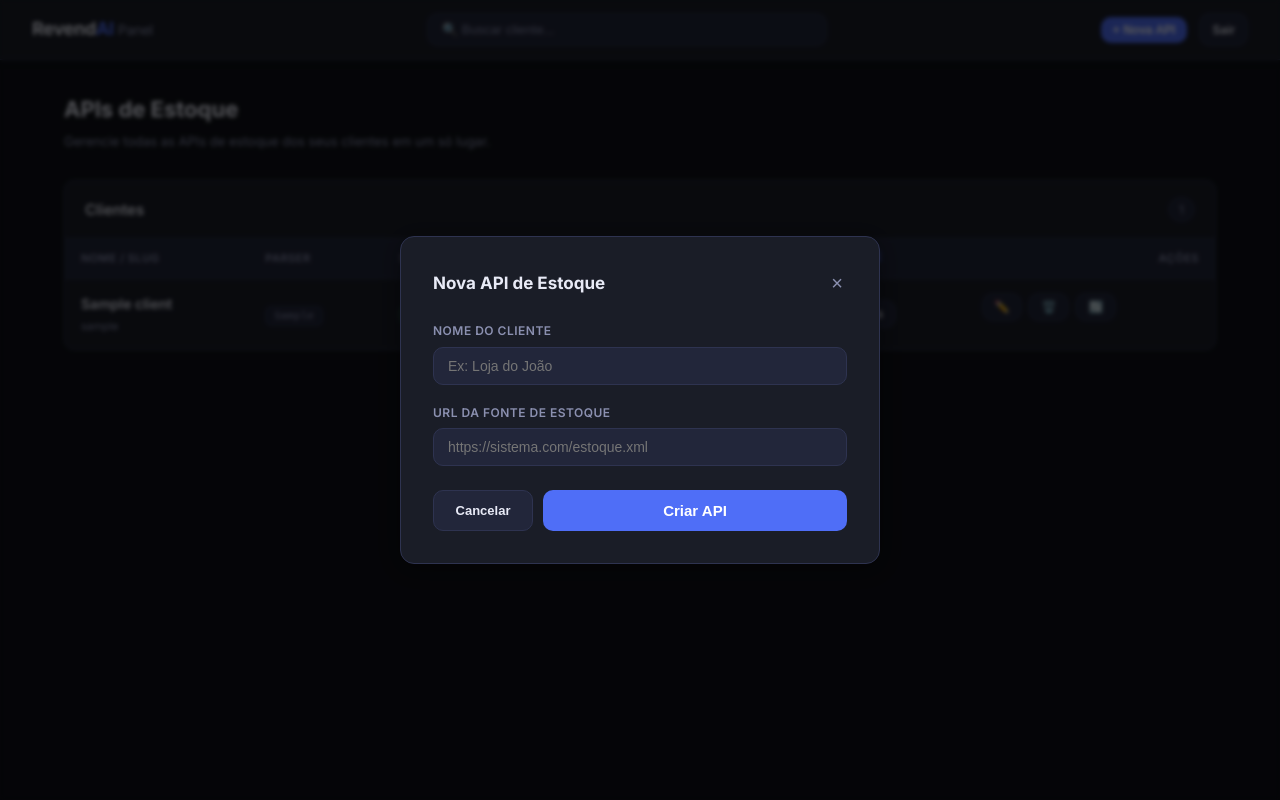
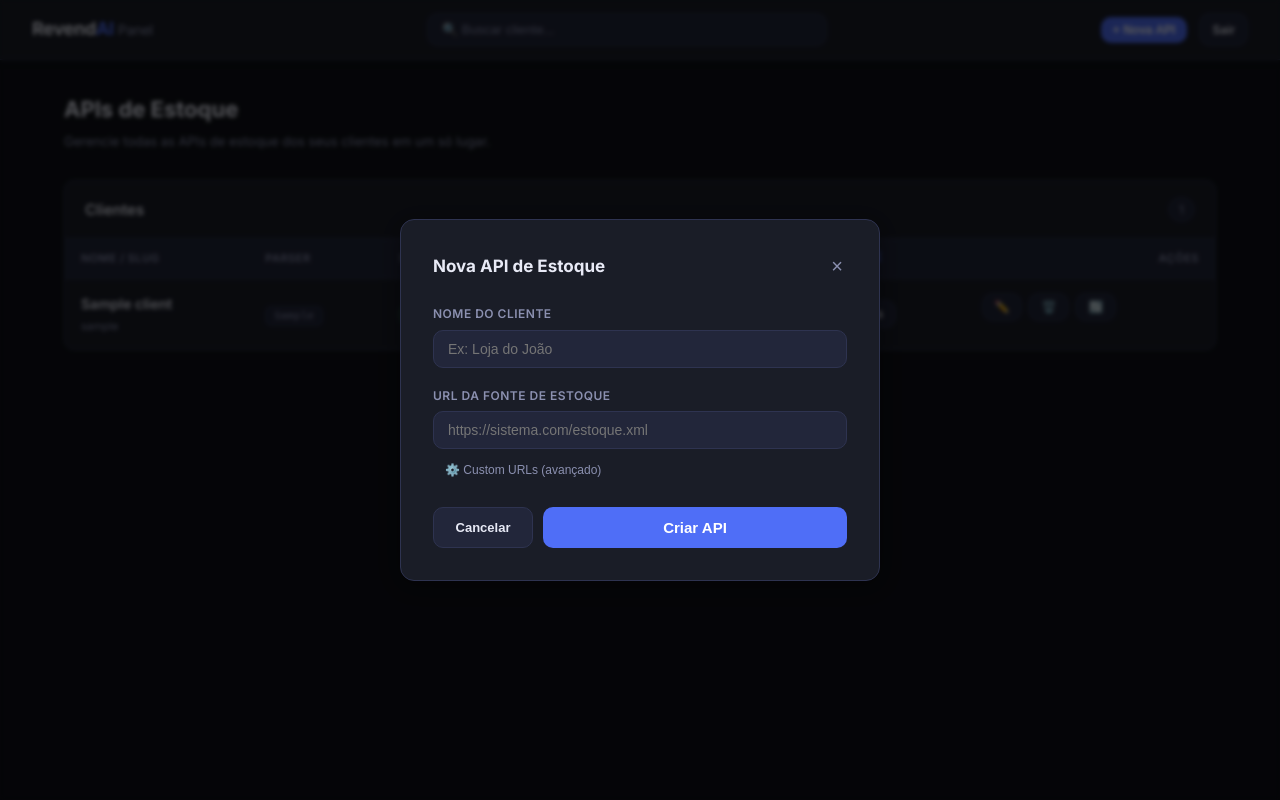
Before and after one commit to AioliaTech/sistemaapi, a FastAPI app: template templates/dashboard.html in a window 1280 px wide, after a click on "+ Nova API". Run offline with FastAPI, Linux system fonts and the light colour scheme; the template is opened without the code that fills it: most values are stand-ins (such as "Sample title", 1, 10 or a date in 2020); parts of the project's set-up code (start-up, migrations or seed data) failed here and were passed over.

Commit message:
feat: adiciona suporte a Custom URLs e ordenação alfabética

```diff
--- a/main.py
+++ b/main.py
@@ -58,10 +58,12 @@ def on_shutdown():
 class CreateClientRequest(BaseModel):
     name: str
     source_url: str
+    custom_urls: Optional[str] = None
 
 class UpdateClientRequest(BaseModel):
     name: str
     source_url: str
+    custom_urls: Optional[str] = None
 
 # ─── Auth routes ──────────────────────────────────────────────────────────────
 
@@ -167,6 +169,7 @@ def admin_create_client(body: CreateClientRequest, _auth=Depends(require_api_aut
     client = client_manager.create_client(
         name=body.name.strip(),
         source_url=body.source_url.strip(),
+        custom_urls=body.custom_urls.strip() if body.custom_urls else None,
     )
     # Schedule and trigger immediate fetch
     scheduler.add_client_job(client.id, run_now=True)
@@ -188,6 +191,7 @@ def admin_update_client(
         client_id=client_id,
         name=body.name.strip(),
         source_url=body.source_url.strip(),
+        custom_urls=body.custom_urls.strip() if body.custom_urls else None,
     )
     if not client:
         raise HTTPException(status_code=404, detail="Cliente não encontrado")
--- a/static/app.js
+++ b/static/app.js
@@ -198,6 +198,15 @@ function updateCount(delta) {
   }
 }
 
+// ─── Toggle Custom URLs ───────────────────────────────────────────────────────
+
+function toggleCustomUrls(mode) {
+  const section = document.getElementById(`custom-urls-${mode}`);
+  if (section) {
+    section.style.display = section.style.display === 'none' ? 'block' : 'none';
+  }
+}
+
 // ─── Create API ───────────────────────────────────────────────────────────────
 
 document.getElementById('form-create')?.addEventListener('submit', async (e) => {
@@ -205,6 +214,7 @@ document.getElementById('form-create')?.addEventListener('submit', async (e) =>
   const btn = e.target.querySelector('[type=submit]');
   const name = document.getElementById('create-name').value.trim();
   const source_url = document.getElementById('create-url').value.trim();
+  const custom_urls = document.getElementById('create-custom-urls').value.trim();
 
   if (!name || !source_url) return;
 
@@ -212,9 +222,15 @@ document.getElementById('form-create')?.addEventListener('submit', async (e) =>
   btn.innerHTML = '<span class="spinner"></span> Criando...';
 
   try {
-    const client = await apiRequest('POST', '/admin/clients', { name, source_url });
+    const payload = { name, source_url };
+    if (custom_urls) {
+      payload.custom_urls = custom_urls;
+    }
+
+    const client = await apiRequest('POST', '/admin/clients', payload);
     closeModal('modal-create');
     e.target.reset();
+    document.getElementById('custom-urls-create').style.display = 'none';
     addRow(client);
     showToast(`API "${client.name}" criada! Deploy em andamento...`, 'success');
 
@@ -248,6 +264,7 @@ function openEditModal(clientId) {
     if (client) {
       document.getElementById('edit-name').value = client.name;
       document.getElementById('edit-url').value = client.source_url;
+      document.getElementById('edit-custom-urls').value = client.custom_urls || '';
     }
   }).catch(() => {});
 
@@ -261,6 +278,7 @@ document.getElementById('form-edit')?.addEventListener('submit', async (e) => {
   const btn = e.target.querySelector('[type=submit]');
   const name = document.getElementById('edit-name').value.trim();
   const source_url = document.getElementById('edit-url').value.trim();
+  const custom_urls = document.getElementById('edit-custom-urls').value.trim();
 
   if (!name || !source_url) return;
 
@@ -268,7 +286,12 @@ document.getElementById('form-edit')?.addEventListener('submit', async (e) => {
   btn.innerHTML = '<span class="spinner"></span> Salvando...';
 
   try {
-    const client = await apiRequest('PUT', `/admin/clients/${editingClientId}`, { name, source_url });
+    const payload = { name, source_url };
+    if (custom_urls) {
+      payload.custom_urls = custom_urls;
+    }
+
+    const client = await apiRequest('PUT', `/admin/clients/${editingClientId}`, payload);
     closeModal('modal-edit');
     updateRow(client);
     showToast(`API "${client.name}" atualizada!`, 'success');
--- a/static/style.css
+++ b/static/style.css
@@ -101,6 +101,64 @@ a:hover { text-decoration: underline; }
 
 .form-group input:focus {
   border-color: var(--accent);
+}
+
+.form-group textarea {
+  width: 100%;
+  padding: 10px 14px;
+  background: var(--surface2);
+  border: 1px solid var(--border);
+  border-radius: var(--radius);
+  color: var(--text);
+  font-size: 13px;
+  font-family: 'Courier New', monospace;
+  outline: none;
+  transition: border-color 0.2s;
+  resize: vertical;
+  line-height: 1.5;
+}
+
+.form-group textarea:focus {
+  border-color: var(--accent);
+}
+
+.form-hint {
+  font-size: 11px;
+  color: var(--text-muted);
+  margin: 6px 0 0 0;
+  line-height: 1.4;
+}
+
+.btn-link {
+  background: none;
+  border: none;
+  color: var(--text-muted);
+  font-size: 11px;
+  cursor: pointer;
+  padding: 4px 0;
+  text-decoration: none;
+  transition: color 0.2s;
+}
+
+.btn-link:hover {
+  color: var(--accent);
+  text-decoration: underline;
+}
+
+.custom-urls-section {
+  animation: slideDown 0.2s ease;
+}
+
+@keyframes slideDown {
+  from {
+    opacity: 0;
+    max-height: 0;
+    overflow: hidden;
+  }
+  to {
+    opacity: 1;
+    max-height: 300px;
+  }
 }
 
 .btn {
--- a/templates/dashboard.html
+++ b/templates/dashboard.html
@@ -144,6 +144,20 @@
           required
           autocomplete="off"
         />
+        <button type="button" class="btn-link btn-sm" onclick="toggleCustomUrls('create')" style="margin-top:8px">
+          ⚙️ Custom URLs (avançado)
+        </button>
+      </div>
+
+      <div class="form-group custom-urls-section" id="custom-urls-create" style="display:none">
+        <label for="create-custom-urls">Variáveis de Ambiente Customizadas</label>
+        <textarea
+          id="create-custom-urls"
+          placeholder="XML_URL_1=https://...&#10;XML_URL_2=https://...&#10;OUTRO_ENV=valor"
+          rows="5"
+          autocomplete="off"
+        ></textarea>
+        <p class="form-hint">Cole aqui variáveis de ambiente no formato KEY=VALUE (uma por linha)</p>
       </div>
 
       <div class="modal-footer">
@@ -183,6 +197,20 @@
           required
           autocomplete="off"
         />
+        <button type="button" class="btn-link btn-sm" onclick="toggleCustomUrls('edit')" style="margin-top:8px">
+          ⚙️ Custom URLs (avançado)
+        </button>
+      </div>
+
+      <div class="form-group custom-urls-section" id="custom-urls-edit" style="display:none">
+        <label for="edit-custom-urls">Variáveis de Ambiente Customizadas</label>
+        <textarea
+          id="edit-custom-urls"
+          placeholder="XML_URL_1=https://...&#10;XML_URL_2=https://...&#10;OUTRO_ENV=valor"
+          rows="5"
+          autocomplete="off"
+        ></textarea>
+        <p class="form-hint">Cole aqui variáveis de ambiente no formato KEY=VALUE (uma por linha)</p>
       </div>
 
       <hr class="divider" />
```
Also changed, not shown: client_manager.py (+6 -2 lines).
